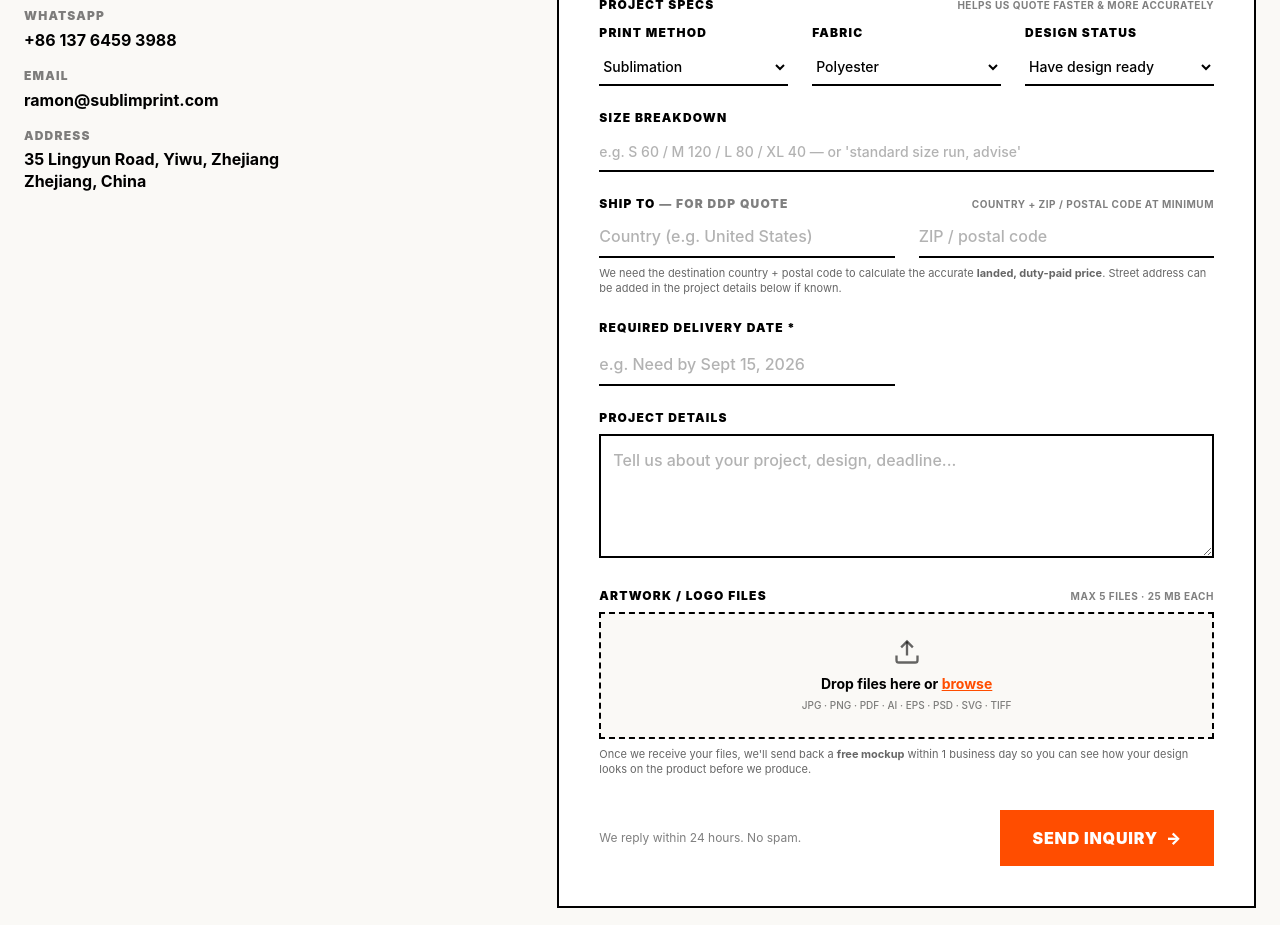
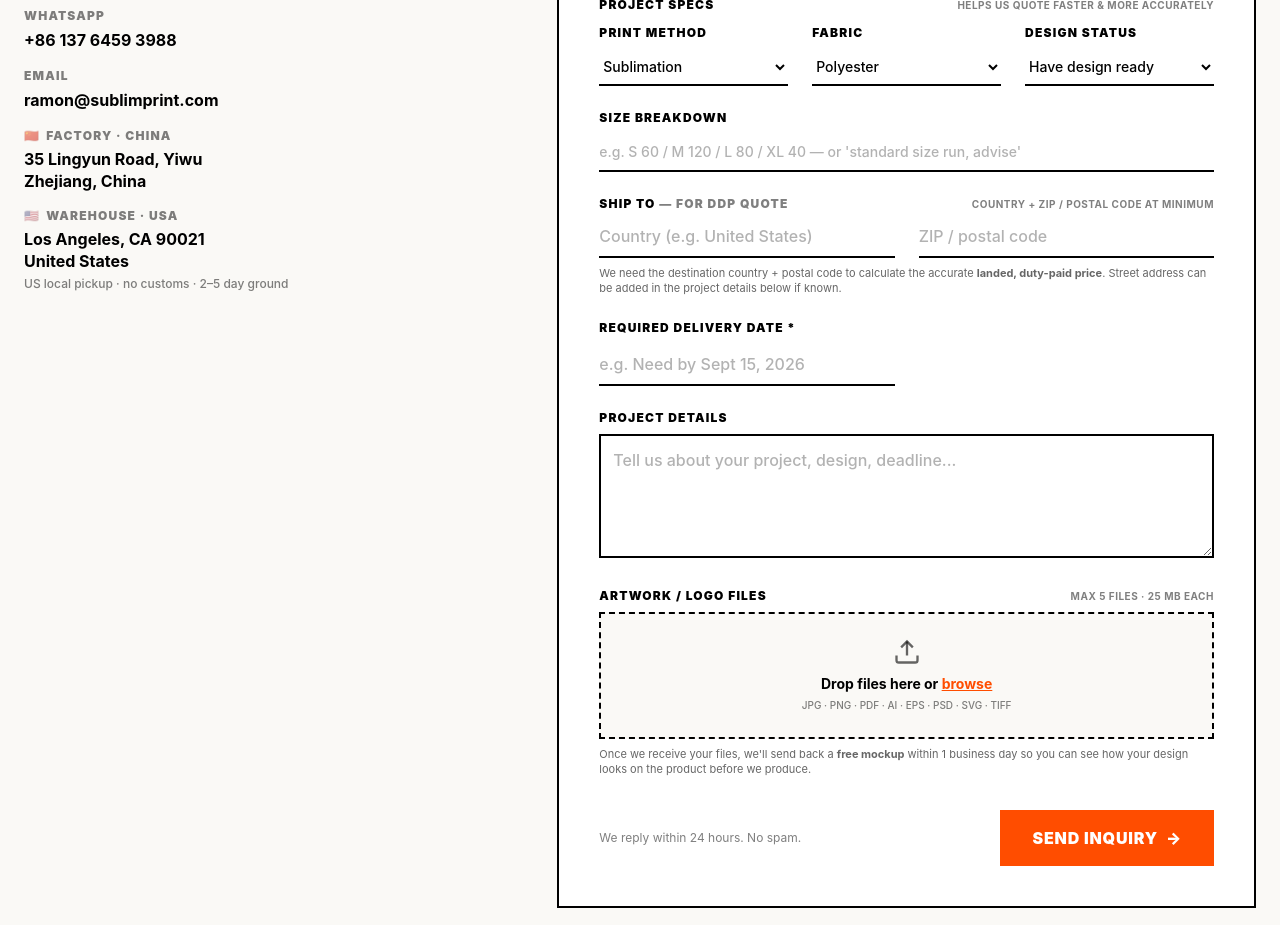
Before and after one commit to r1071135390-cyber/sublimapparel, a Next.js app: page / in a window 1280 px wide. Shown: the part 10680-11605 px from the top of the page. Built offline with nearby package versions, Linux system fonts and the light colour scheme.

Commit message:
feat: contact section 加 US WAREHOUSE 区块
Coze-Commit-Type: user
Coze-User-ID: 1254955844122064
Coze-Conversation-ID: 11527849

```diff
--- a/src/components/contact.tsx
+++ b/src/components/contact.tsx
@@ -168,14 +168,31 @@ export function Contact() {
                   </a>
                 </div>
               </div>
+              {/* Factory — China */}
               <div>
                 <div className="text-xs font-black uppercase tracking-widest text-black/50">
-                  Address
+                  <span className="mr-1.5">🇨🇳</span>Factory · China
                 </div>
                 <div className="mt-1 text-base font-bold leading-snug text-black">
-                  35 Lingyun Road, Yiwu, Zhejiang
+                  35 Lingyun Road, Yiwu
                   <br />
                   Zhejiang, China
+                </div>
+              </div>
+
+              {/* Warehouse — US (Los Angeles) */}
+              <div>
+                <div className="text-xs font-black uppercase tracking-widest text-black/50">
+                  <span className="mr-1.5">🇺🇸</span>Warehouse · USA
+                </div>
+                <div className="mt-1 text-base font-bold leading-snug text-black">
+                  {/* TODO: replace with real LA warehouse address */}
+                  Los Angeles, CA 90021
+                  <br />
+                  United States
+                </div>
+                <div className="mt-1 text-xs font-medium text-black/50">
+                  US local pickup · no customs · 2–5 day ground
                 </div>
               </div>
             </div>
```
Also changed, not shown: assets/image_20260809163705118.png (added).
